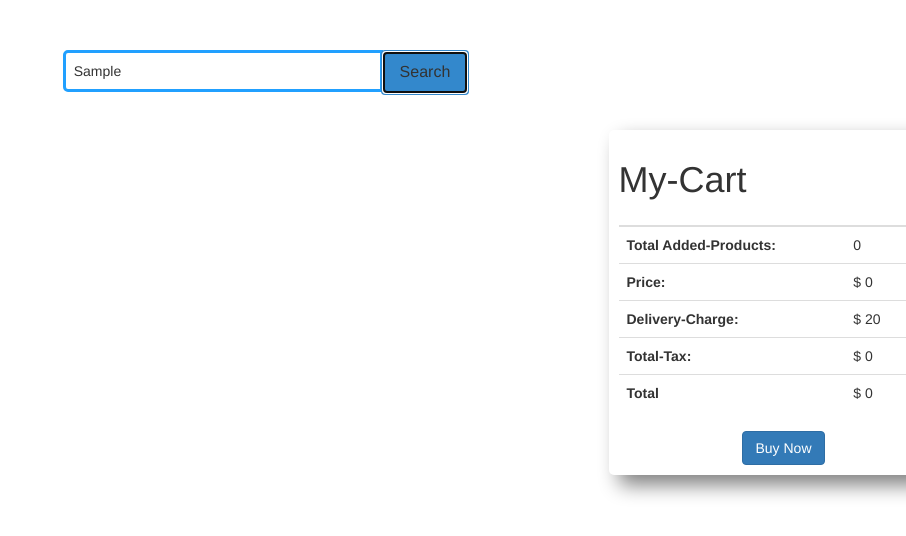
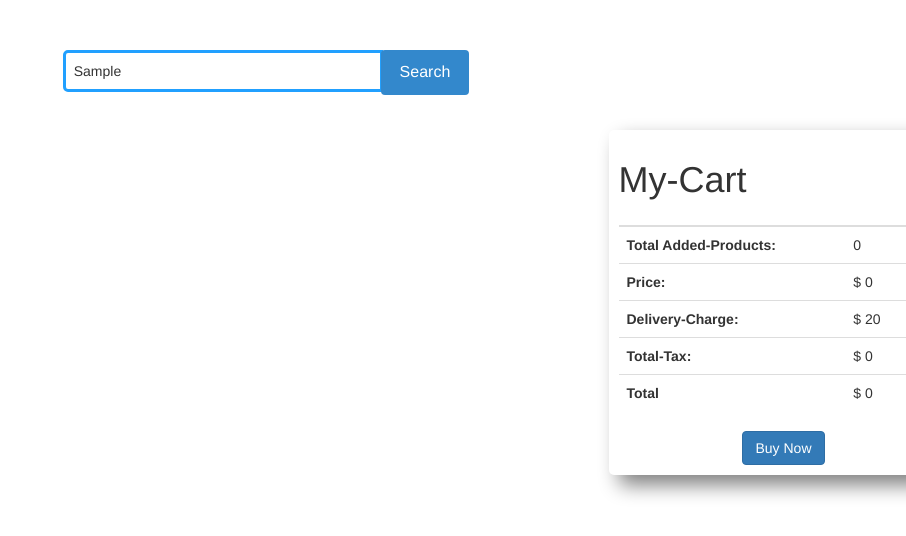
Before and after one commit to MarufMobin/varaitystore, a plain HTML site: page index.html in a window 1280 px wide. Both pictures are taken after typing "Sample" into the empty fields and a click on the button "Search". Shown: the whole page, without its empty margins (374-1280 px from the left). Drawn offline with nearby package versions, Linux system fonts and the light colour scheme; no server answers.

Commit message:
btn related work

```diff
--- a/css/style.css
+++ b/css/style.css
@@ -19,6 +19,11 @@ body {
   padding: 10px 18px;
   font-size: 16px;
   font-weight: 500;
+}
+.search-field button:focus{
+  outline: none;
+ outline-offset: none;
+ color: #fff;
 }
 .search-button {
   background-color: #3388cc;
```
